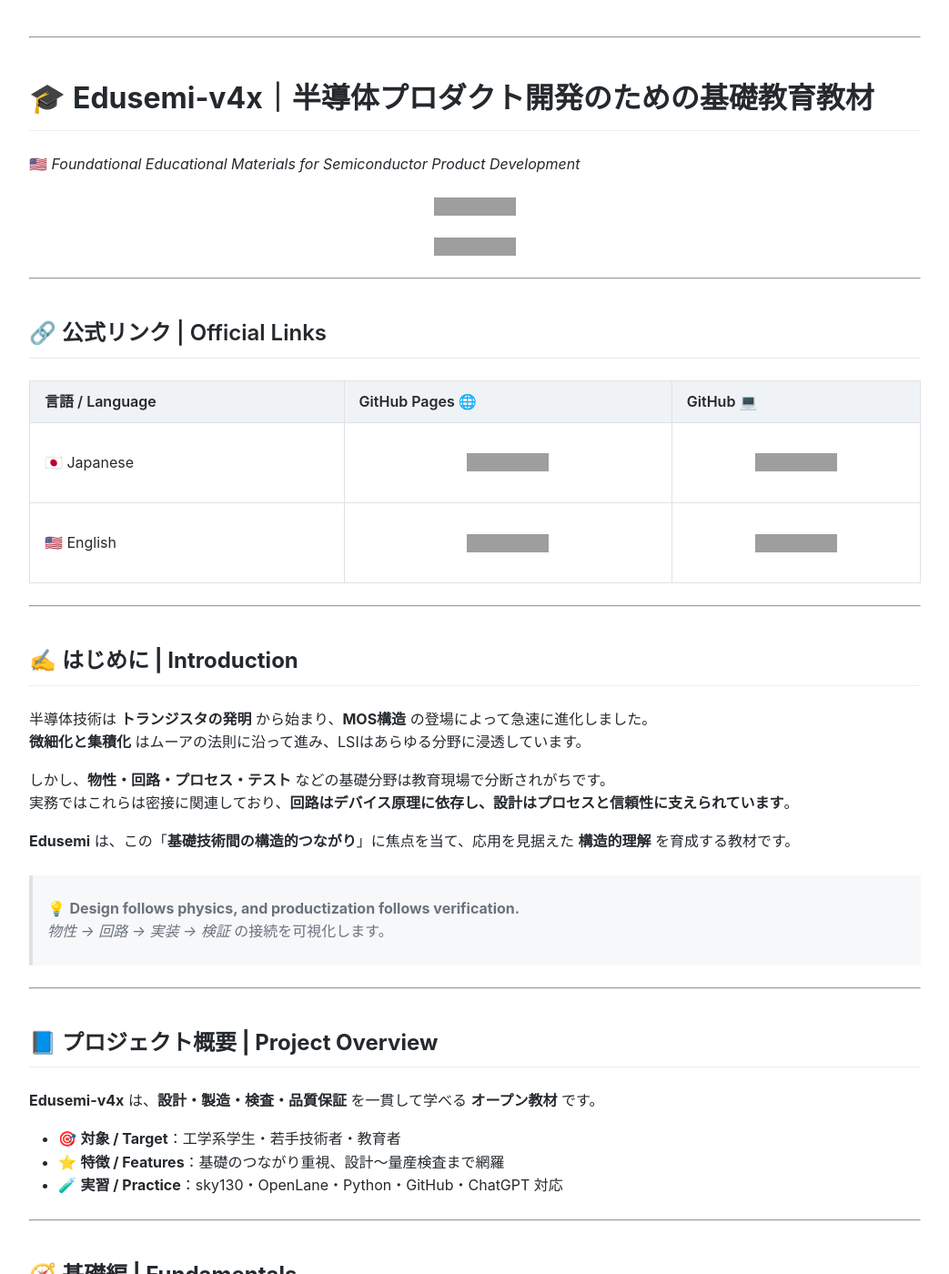
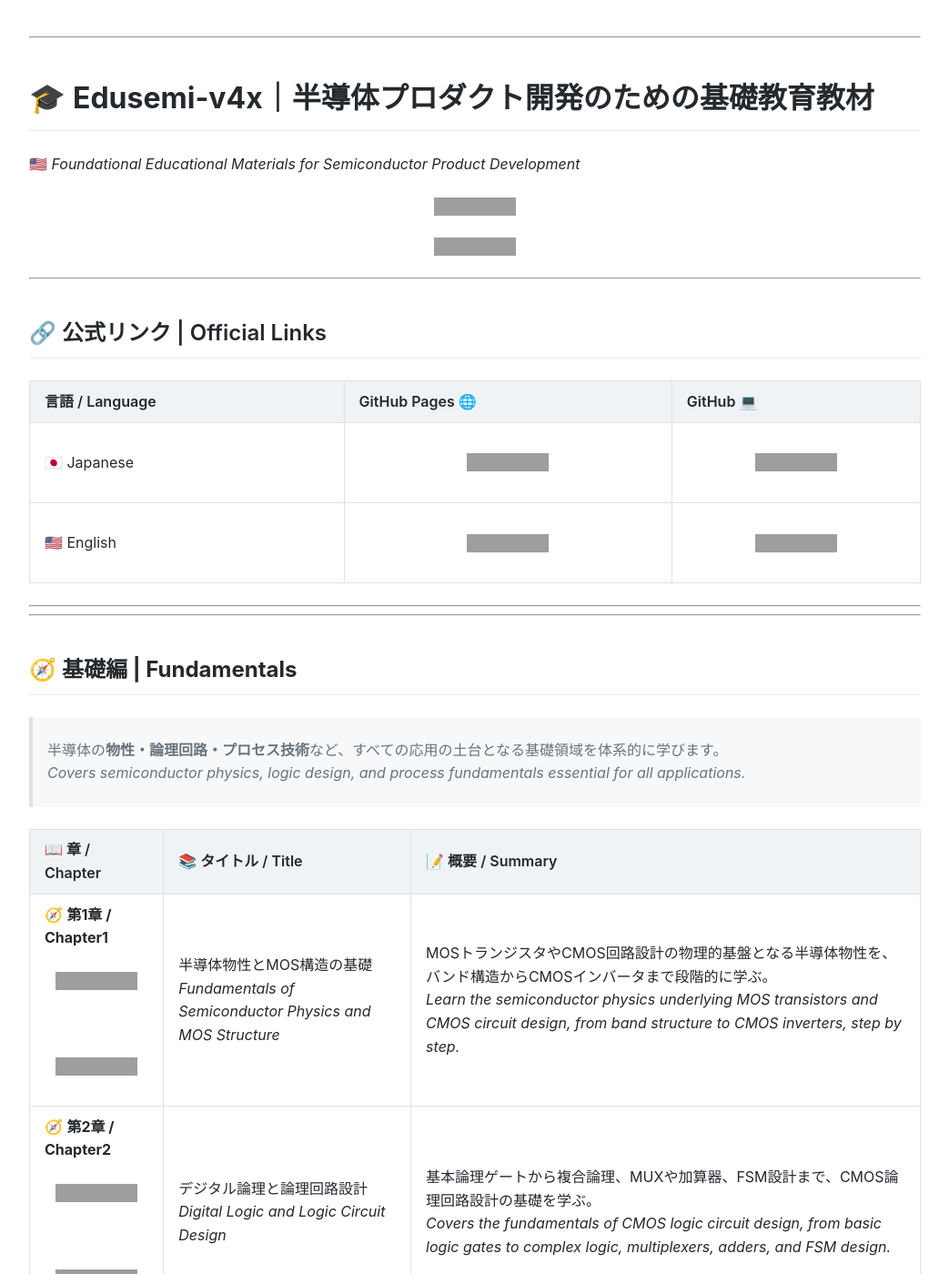
Before and after one commit to Samizo-AITL/Edusemi-v4x, a Jekyll site: the page built from index.md, in a window 1280 px wide and 1400 px high. Shown: the whole window at 91% size, without its empty margins (118-1161 px from the left). Built offline with Jekyll 4.4.1, drawn with Linux system fonts in a browser that asks for light colours; some of the changed text lies outside the part shown; grey boxes are pictures that could not be loaded.

Commit message:
Update index.md

```diff
--- a/index.md
+++ b/index.md
@@ -20,29 +20,6 @@
 | 🇺🇸 English | [![🌐 GitHub Pages EN](https://img.shields.io/badge/GitHub%20Pages-English-brightgreen?logo=github)](https://samizo-aitl.github.io/Edusemi-v4x/en/) | [![💻 GitHub Repo EN](https://img.shields.io/badge/GitHub-English-blue?logo=github)](https://github.com/Samizo-AITL/Edusemi-v4x/tree/main/en) |
 
 ---
-
-## ✍️ **はじめに | Introduction**
-
-半導体技術は **トランジスタの発明** から始まり、**MOS構造** の登場によって急速に進化しました。
-**微細化と集積化** はムーアの法則に沿って進み、LSIはあらゆる分野に浸透しています。
-
-しかし、**物性・回路・プロセス・テスト** などの基礎分野は教育現場で分断されがちです。
-実務ではこれらは密接に関連しており、**回路はデバイス原理に依存し、設計はプロセスと信頼性に支えられています**。
-
-**Edusemi** は、この「**基礎技術間の構造的つながり**」に焦点を当て、応用を見据えた **構造的理解** を育成する教材です。
-
-> 💡 **Design follows physics, and productization follows verification.**
-> *物性 → 回路 → 実装 → 検証* の接続を可視化します。
-
----
-
-## 📘 **プロジェクト概要 | Project Overview**
-
-**Edusemi-v4x** は、**設計・製造・検査・品質保証** を一貫して学べる **オープン教材** です。
-
-- 🎯 **対象 / Target**：工学系学生・若手技術者・教育者
-- ⭐ **特徴 / Features**：基礎のつながり重視、設計〜量産検査まで網羅
-- 🧪 **実習 / Practice**：sky130・OpenLane・Python・GitHub・ChatGPT 対応
 
 ---
 
@@ -131,13 +108,6 @@
 > 本教材の企画・執筆者。半導体・インクジェット分野での実務経験を持ち、教育と実装を融合した教材開発を行う。
 > *Author with professional background in semiconductors and inkjet actuators, creating materials integrating theory and practice.*
 
-| 📌 項目 / Item | 内容 / Details |
-|------|------|
-| **氏名 / Name** | 三溝 真一（Shinichi Samizo） |
-| **学歴 / Education** | 信州大学大学院 電気電子工学 修了 |
-| **経歴 / Career** | 元 セイコーエプソン株式会社 技術者（1997年〜） |
-| **経験領域 / Expertise** | 半導体デバイス（ロジック・メモリ・高耐圧混載）<br>インクジェット薄膜ピエゾアクチュエータ<br>PrecisionCoreプリントヘッド製品化・BOM管理・ISO教育 |
-| **連絡先 / Contact** | ✉️ [shin3t72@gmail.com](mailto:shin3t72@gmail.com)<br>🐦 [https://x.com/shin3t72](https://x.com/shin3t72)<br>💻 [https://samizo-aitl.github.io/](https://samizo-aitl.github.io/) |
 
 ---
 
```
